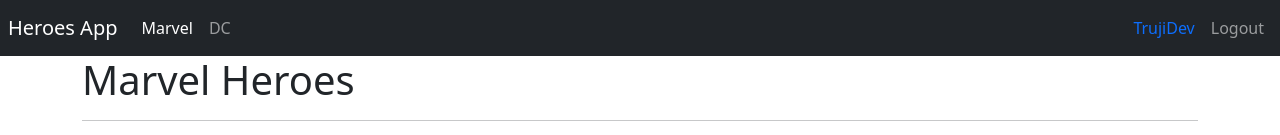
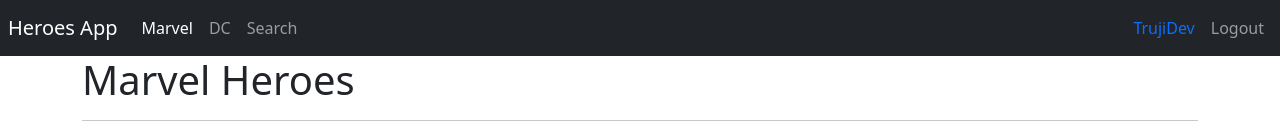
Before and after one commit to TrujiDev/heroes-spa, a React (Vite) app: page /marvel in a window 1280 px wide. Shown: the top 135 px of the page. Built offline with nearby package versions, Linux system fonts and the light colour scheme.

Commit message:
Add NavLink to search page

```diff
--- a/src/ui/components/Navbar.jsx
+++ b/src/ui/components/Navbar.jsx
@@ -37,6 +37,15 @@
 					>
 						DC
 					</NavLink>
+
+					<NavLink
+						className={({ isActive }) =>
+							`nav-item nav-link ${isActive ? 'active' : ''}`
+						}
+						to='/search'
+					>
+						Search
+					</NavLink>
 				</div>
 			</div>
 
```
